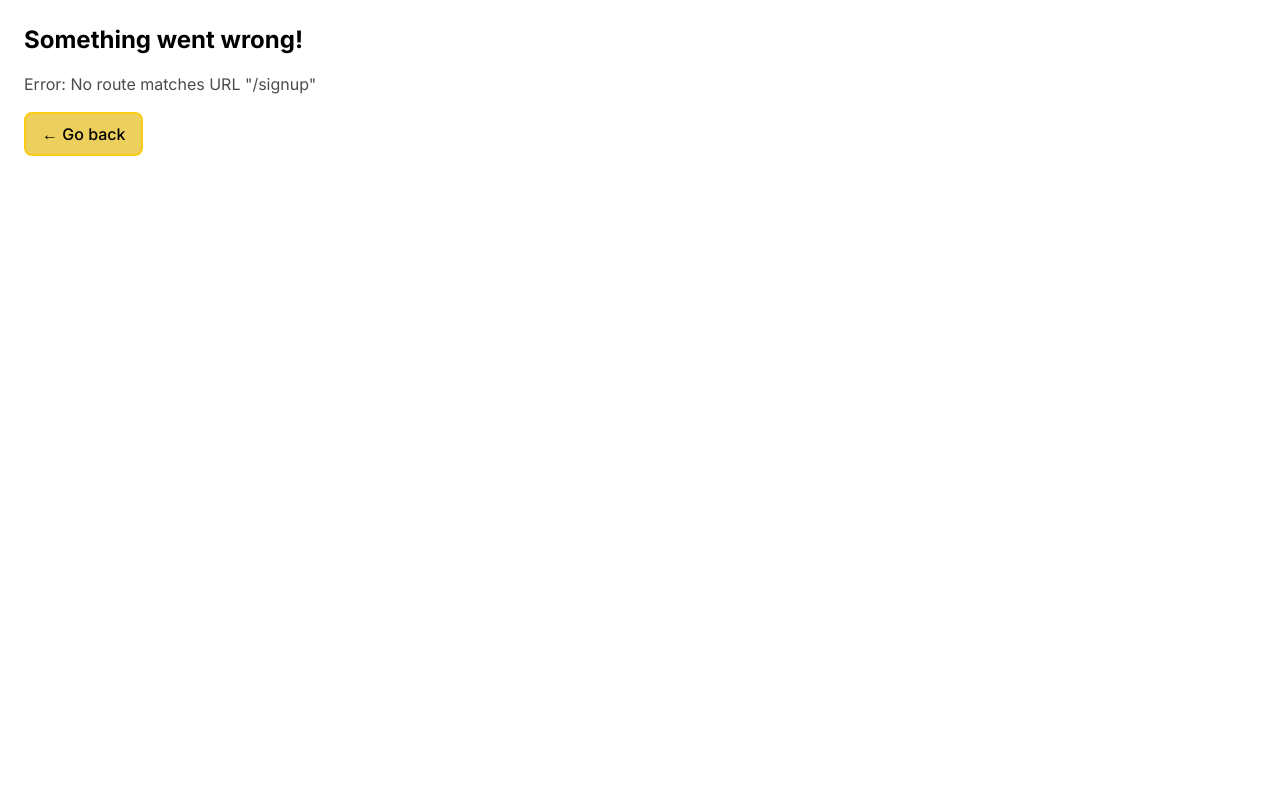
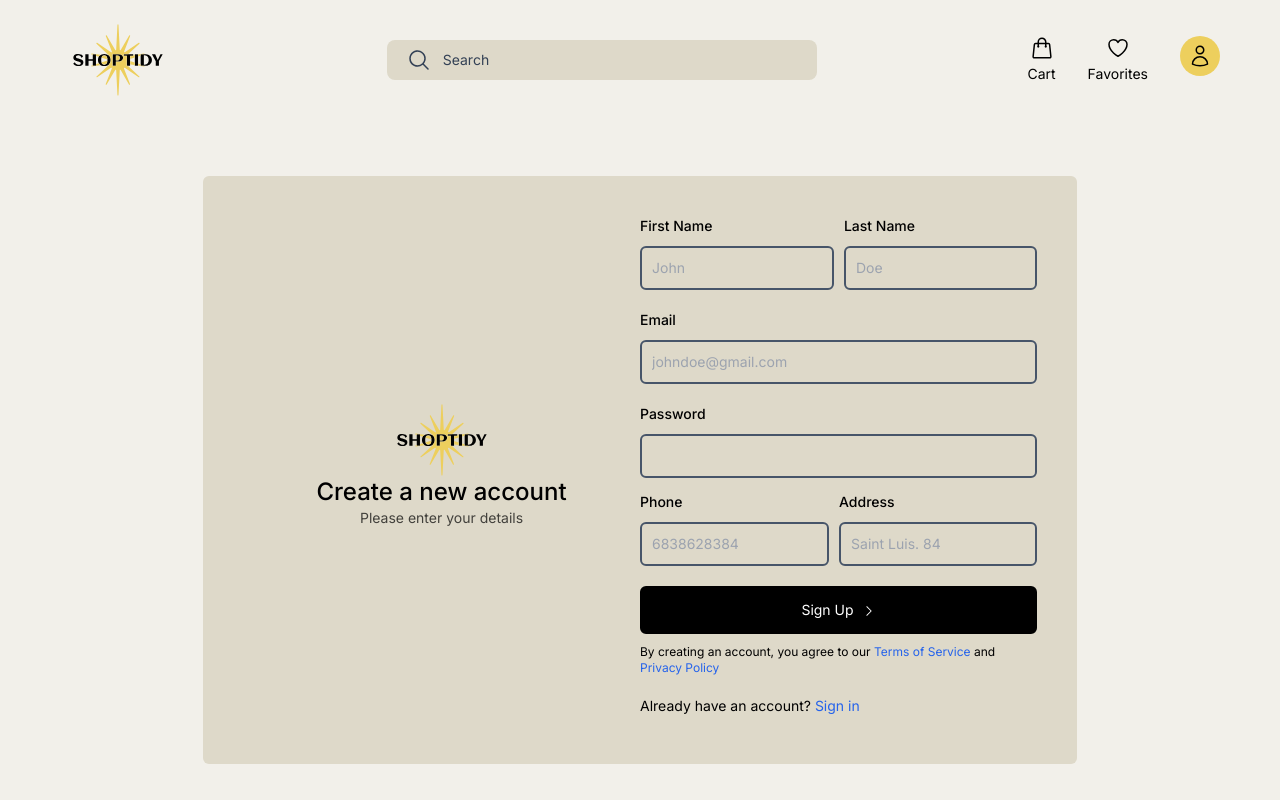
Before and after one commit to andrijaweb/ecommerce-react, a React (Vite) app: page /signup in a window 1280 px wide. Shown: the top 800 px of the page. Built offline with nearby package versions, Linux system fonts and the light colour scheme.

Commit message:
Signup page styled

```diff
--- a/src/App.jsx
+++ b/src/App.jsx
@@ -7,6 +7,7 @@ import Products, {
 import Product, { loader as productLoader } from "./features/products/Product";
 import Cart from "./features/cart/Cart";
 import Login from "./features/user/Login";
+import Signup from "./features/user/Signup";
 import AppLayout from "./ui/AppLayout";
 import Error from "./ui/Error";
 
@@ -39,6 +40,10 @@ const router = createBrowserRouter([
         path: "/login",
         element: <Login />,
       },
+      {
+        path: "/signup",
+        element: <Signup />,
+      },
     ],
   },
 ]);
--- a/src/features/user/Login.jsx
+++ b/src/features/user/Login.jsx
@@ -1,4 +1,5 @@
 import { HiChevronRight } from "react-icons/hi2";
+import { Link } from "react-router-dom";
 
 function Login() {
   return (
@@ -44,15 +45,15 @@ function Login() {
           Login
           <HiChevronRight className="inline ml-2" />
         </button>
-        <p>
-          Don't have an account?{" "}
-          <span>
-            <a className="text-blue-600" href="/">
-              Sign up
-            </a>
-          </span>
-        </p>
       </form>
+      <p className="text-sm max-w-[26.875rem] mx-auto">
+        Don't have an account?{" "}
+        <span>
+          <Link to="/signup" className="text-blue-600" href="/">
+            Sign up
+          </Link>
+        </span>
+      </p>
     </div>
   );
 }
--- a/src/features/user/Signup.jsx
+++ b/src/features/user/Signup.jsx
@@ -1,5 +1,94 @@
+import { HiChevronRight } from "react-icons/hi2";
+import { Link } from "react-router-dom";
+
 function Signup() {
-  return <div>SignUp</div>;
+  return (
+    <div className="bg-beigeDarker grid grid-cols-[1fr_1fr] rounded-md px-10 pt-10 pb-12 max-w-[54.625rem] mx-auto">
+      <header className="flex flex-col items-center justify-center">
+        <img className="w-[7.25rem] h-[4.5rem]" src="/logo.svg" alt="logo" />
+        <h3 className="text-2xl font-medium">Create a new account</h3>
+        <p className="text-sm opacity-70">Please enter your details</p>
+      </header>
+
+      <div>
+        <form className="text-sm" autocomplete="off">
+          <div className="flex gap-2.5 mb-5">
+            <div>
+              <label className="font-medium">First Name</label>
+              <input
+                type="text"
+                placeholder="John"
+                className="mt-2.5 self-start w-full bg-transparent p-2.5 border-2 border-slate-600 rounded-md"
+              />
+            </div>
+            <div>
+              <label className="font-medium">Last Name</label>
+              <input
+                type="text"
+                placeholder="Doe"
+                className="mt-2.5 self-start w-full bg-transparent p-2.5 border-2 border-slate-600 rounded-md"
+              />
+            </div>
+          </div>
+
+          <div className="flex flex-col gap-2.5 mb-5">
+            <label className="font-medium">Email</label>
+            <input
+              type="text"
+              placeholder="johndoe@gmail.com"
+              className="self-start w-full bg-transparent p-2.5 border-2 border-slate-600 rounded-md"
+            />
+          </div>
+
+          <div className="flex flex-col gap-2.5 mb-3.5">
+            <label className="font-medium">Password</label>
+            <input
+              type="password"
+              autocomplete="off"
+              className="self-start w-full bg-transparent p-2.5 border-2 border-slate-600 rounded-md"
+            />
+          </div>
+
+          <div className="flex gap-2.5 mb-5">
+            <div>
+              <label className="font-medium">Phone</label>
+              <input
+                type="text"
+                placeholder="6838628384"
+                className="mt-2.5 self-start w-full bg-transparent p-2.5 border-2 border-slate-600 rounded-md"
+              />
+            </div>
+            <div>
+              <label className="font-medium">Address</label>
+              <input
+                type="text"
+                placeholder="Saint Luis. 84"
+                className="mt-2.5 self-start w-full bg-transparent p-2.5 border-2 border-slate-600 rounded-md"
+              />
+            </div>
+          </div>
+
+          <button className="w-full bg-black rounded-md text-white py-3 border-2 border-black hover:bg-transparent hover:text-black transition-all duration-300 mb-2.5">
+            Sign Up
+            <HiChevronRight className="inline ml-2" />
+          </button>
+          <p className="text-xs mb-5">
+            By creating an account, you agree to our{" "}
+            <span className="text-blue-600">Terms of Service</span> and{" "}
+            <span className="text-blue-600">Privacy Policy</span>
+          </p>
+        </form>
+        <p className="text-sm">
+          Already have an account?{" "}
+          <span>
+            <Link to="/login" className="text-blue-600" href="/">
+              Sign in
+            </Link>
+          </span>
+        </p>
+      </div>
+    </div>
+  );
 }
 
 export default Signup;
```
